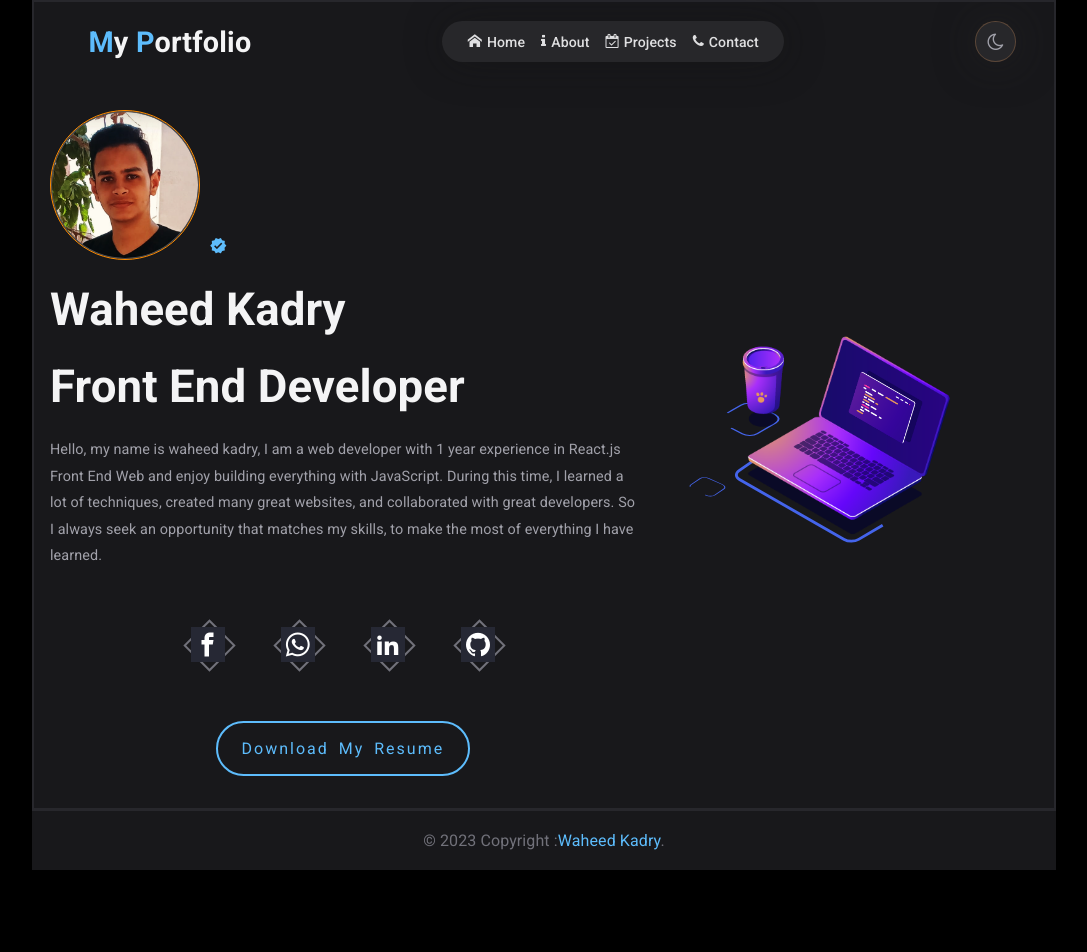
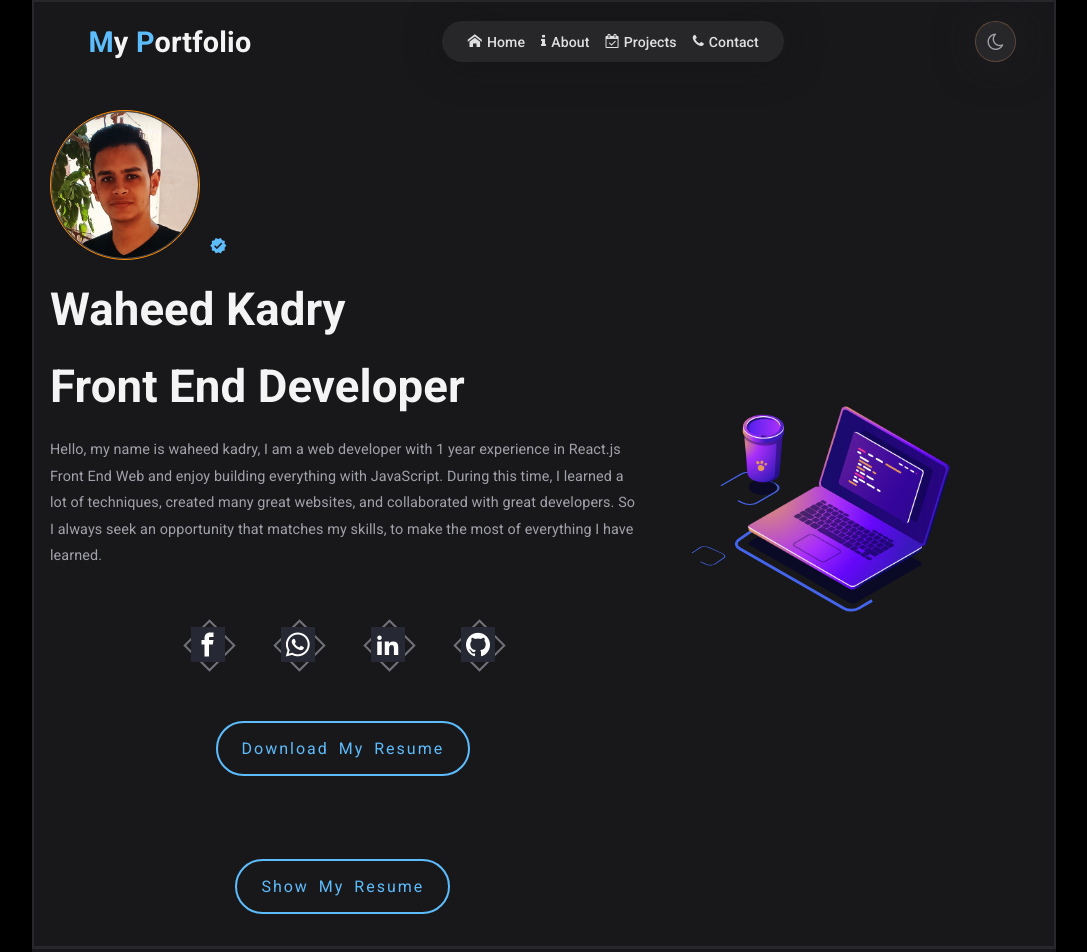
Before and after one commit to WaheedKadry/Waheed-Portfolio-React-js-, a React (Create React App) app: page / in a window 1280 px wide. Shown: the top 952 px of the page, without its empty margins (96-1183 px from the left). Before the commit the page ends 870 px from the top, so only its background shows below. Built offline with nearby package versions, Linux system fonts and the light colour scheme.

Commit message:
Update Hero.js

```diff
--- a/src/components/2-hero/Hero.js
+++ b/src/components/2-hero/Hero.js
@@ -55,10 +55,20 @@ const Hero = () => {
       className="download-cv"
         rel="noreferrer"
         target="_self"
-        href="https://drive.google.com/u/0/uc?id=15M8i8FloyWjKwZI307N4L1B085ZFEdVh&export=download"
+        href="https://drive.usercontent.google.com/u/0/uc?id=1XfWTtYuo5bgTjDA4CpjEPFdYaEhC4iu0&export=download"
         download=""
       >
         Download My Resume
+      </a>
+          <br/>
+      <a
+      className="download-cv"
+        rel="noreferrer"
+        target="_self"
+        href="https://drive.google.com/file/d/1XfWTtYuo5bgTjDA4CpjEPFdYaEhC4iu0/view"
+        download=""
+      >
+        Show My Resume
       </a>
       </div>
 
```
